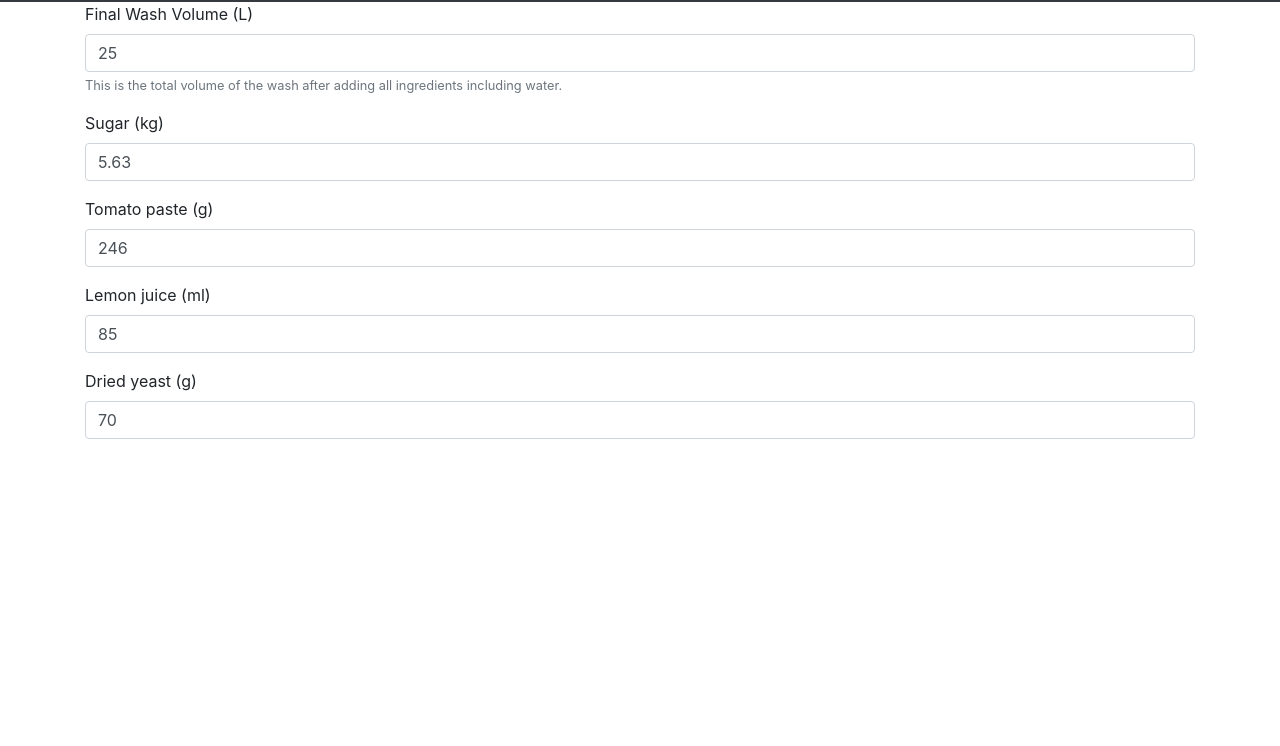
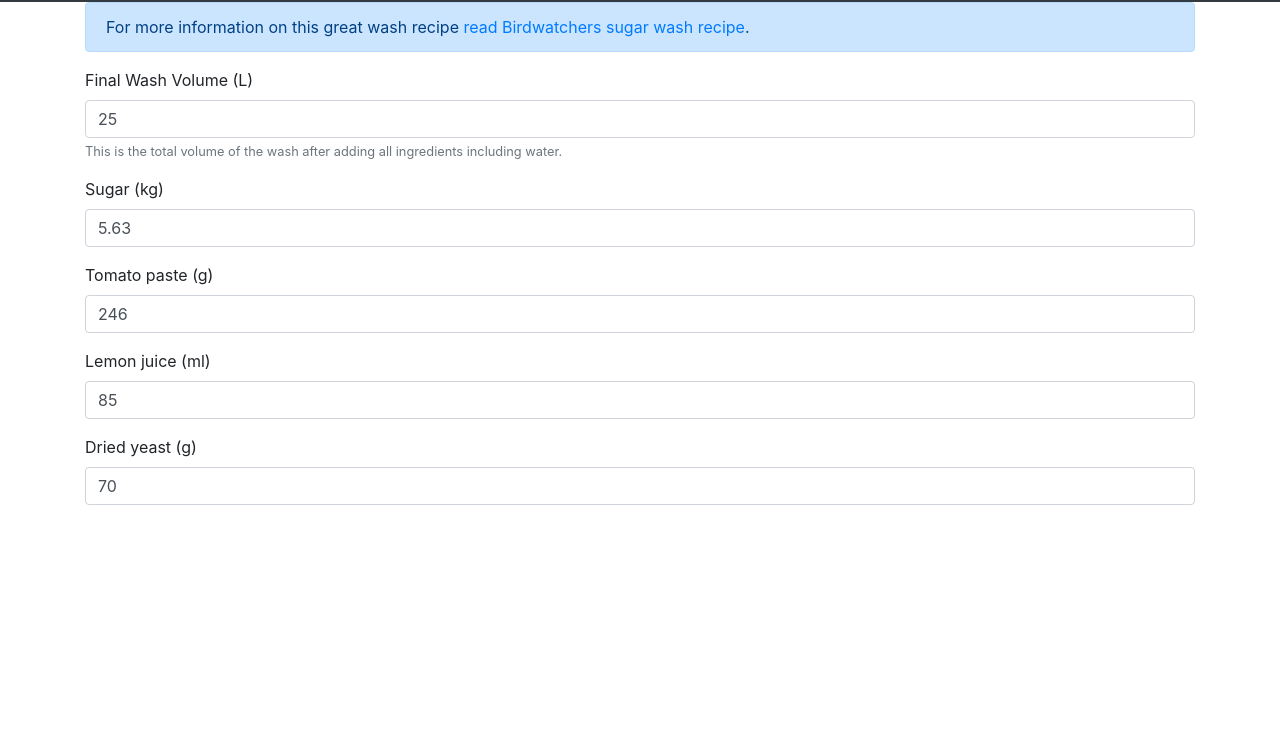
Before and after one commit to coderpatros/tpw-calculator, a plain HTML site: page index.html in a window 1280 px wide. Shown: the part 54-800 px from the top of the page. Drawn offline with Linux system fonts and the light colour scheme.

Commit message:
Add link to the Home Distiller post

```diff
--- a/index.html
+++ b/index.html
@@ -13,6 +13,9 @@
             </div>
         </nav>
         <div class="container">
+            <div class="alert alert-primary" role="alert">
+                For more information on this great wash recipe <a href="https://homedistiller.org/forum/viewtopic.php?f=14&t=5018" target="_blank">read Birdwatchers sugar wash recipe</a>.
+            </div>
             <form>
                 <div class="form-group">
                     <label for="finalWashVolume">Final Wash Volume (L)</label>
```
